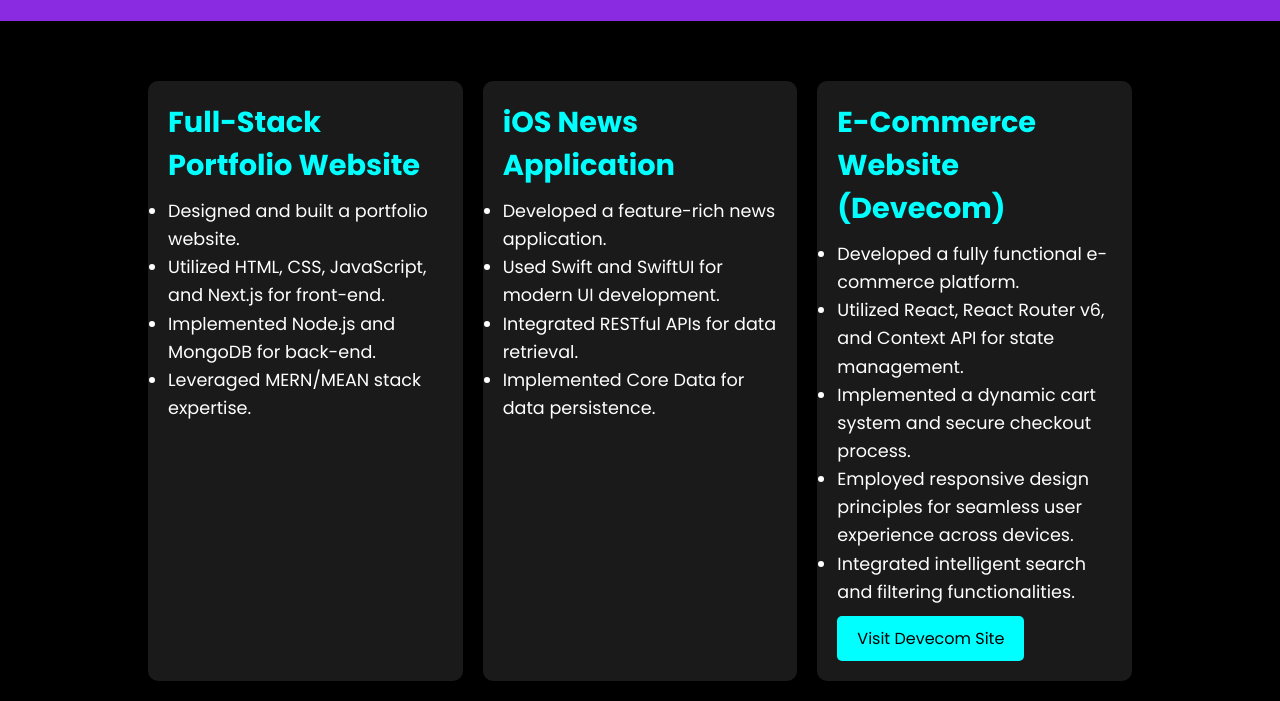
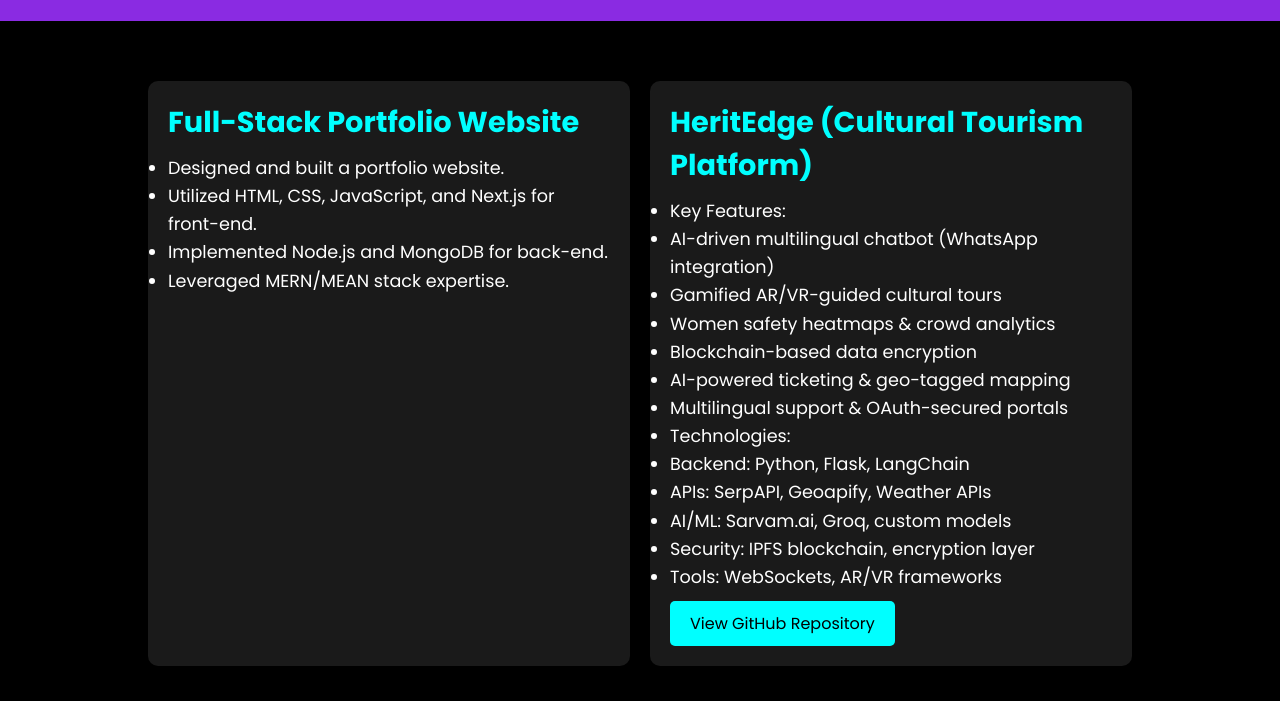
Before and after one commit to DevanshSharma-GIT/Portfolio-, a plain HTML site: page projects.html in a window 1280 px wide. Shown: the part 79-780 px from the top of the page. Drawn offline with Linux system fonts and the light colour scheme.

Commit message:
Update projects.html

```diff
--- a/projects.html
+++ b/projects.html
@@ -154,6 +154,7 @@
 
     <main>
         <section class="projects-container">
+            <!-- Remaining Projects -->
             <div class="project-card">
                 <h2>Full-Stack Portfolio Website</h2>
                 <ul>
@@ -163,35 +164,36 @@
                     <li>Leveraged MERN/MEAN stack expertise.</li>
                 </ul>
             </div>
+
+            <!-- HeritEdge Project -->
             <div class="project-card">
-                <h2>iOS News Application</h2>
+                <h2>HeritEdge (Cultural Tourism Platform)</h2>
                 <ul>
-                    <li>Developed a feature-rich news application.</li>
-                    <li>Used Swift and SwiftUI for modern UI development.</li>
-                    <li>Integrated RESTful APIs for data retrieval.</li>
-                    <li>Implemented Core Data for data persistence.</li>
+                    <li>Key Features:
+                        <ul>
+                            <li>AI-driven multilingual chatbot (WhatsApp integration)</li>
+                            <li>Gamified AR/VR-guided cultural tours</li>
+                            <li>Women safety heatmaps & crowd analytics</li>
+                            <li>Blockchain-based data encryption</li>
+                            <li>AI-powered ticketing & geo-tagged mapping</li>
+                            <li>Multilingual support & OAuth-secured portals</li>
+                        </ul>
+                    </li>
+                    <li>Technologies:
+                        <ul>
+                            <li>Backend: Python, Flask, LangChain</li>
+                            <li>APIs: SerpAPI, Geoapify, Weather APIs</li>
+                            <li>AI/ML: Sarvam.ai, Groq, custom models</li>
+                            <li>Security: IPFS blockchain, encryption layer</li>
+                            <li>Tools: WebSockets, AR/VR frameworks</li>
+                        </ul>
+                    </li>
                 </ul>
-            </div>
-            <div class="project-card">
-              <h2>E-Commerce Website (Devecom)</h2>
-              <ul>
-                <li>Developed a fully functional e-commerce platform.</li>
-                <li>Utilized React, React Router v6, and Context API for state management.</li>
-                <li>Implemented a dynamic cart system and secure checkout process.</li>
-                <li>Employed responsive design principles for seamless user experience across devices.</li>
-                <li>Integrated intelligent search and filtering functionalities.</li>
-              </ul>
-              <a href="YOUR_DEVECOM_SITE_URL" class="project-link" target="_blank">Visit Devecom Site</a>
-            </div>
-            <div class="project-card">
-                <h2>Finance Tracker Application</h2>
-                <ul>
-                    <li>Created a finance tracker app to manage personal finances.</li>
-                    <li>Built using React for the front-end and Node.js with Express for the back-end.</li>
-                    <li>Implemented user authentication and data persistence with MongoDB.</li>
-                    <li>Provided features for tracking income, expenses, and generating financial reports.</li>
-                </ul>
-                <a href="https://devanshsharma-git.github.io/devFinancing/" class="project-link" target="_blank">Visit Finance Tracker Site</a>
+                <a href="https://devanshsharma-git.github.io/HeritEdge/"
+                   class="project-link"
+                   target="_blank">
+                    View GitHub Repository
+                </a>
             </div>
         </section>
     </main>
@@ -223,5 +225,4 @@
         };
     </script>
 </body>
-
 </html>
```
